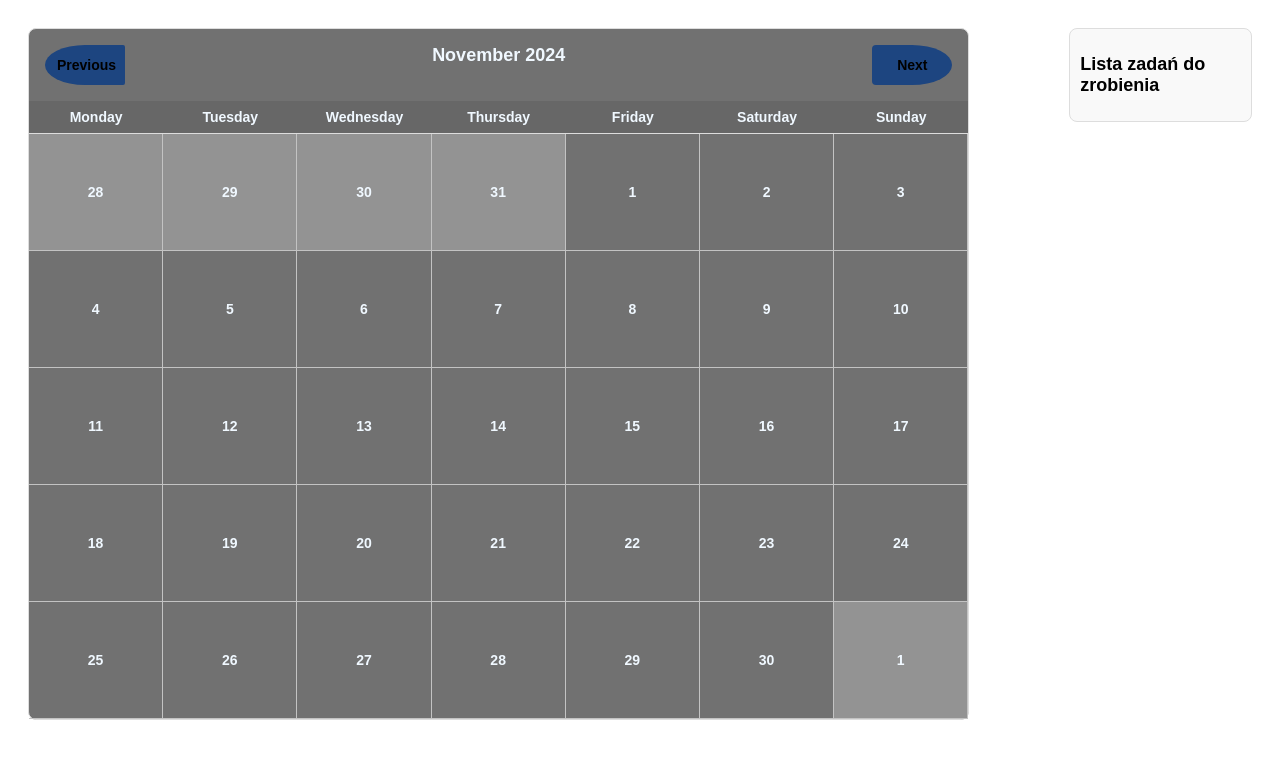
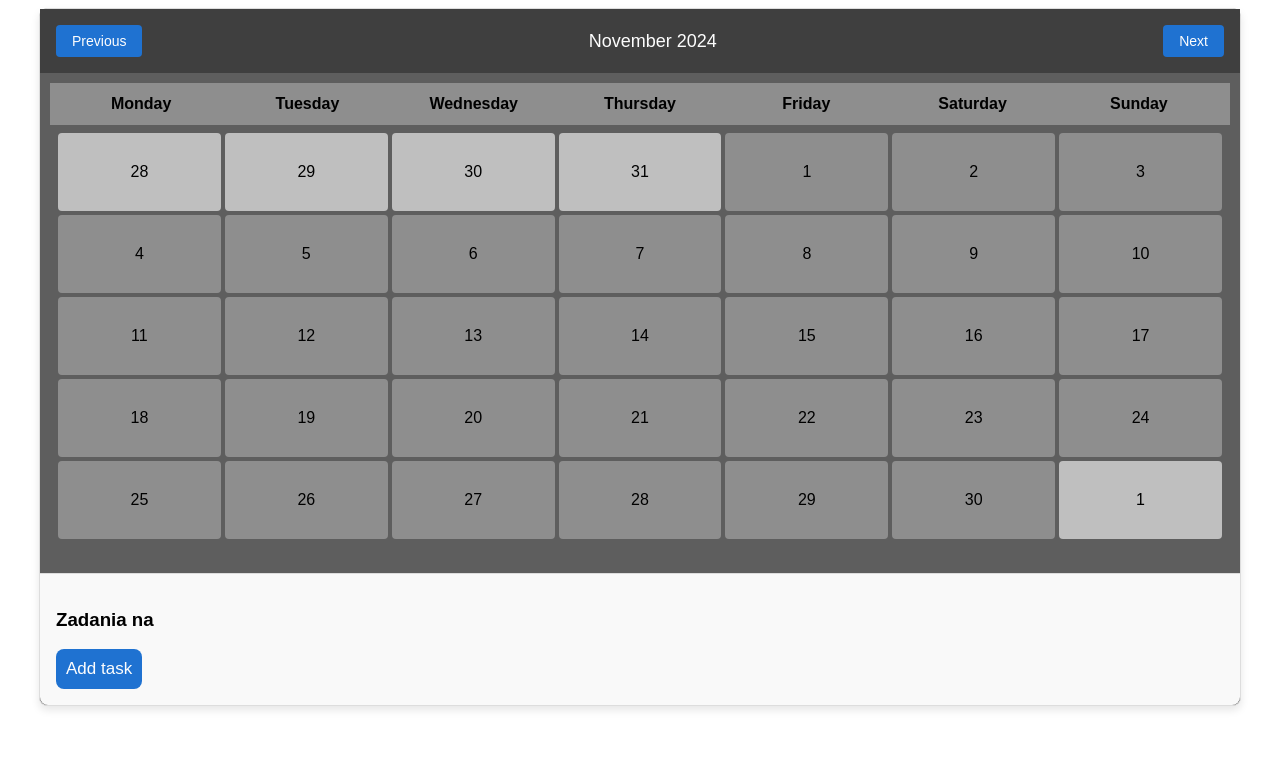
Before and after one commit to CzaroAmaro/to-do-calendar-angular, an Angular app: page / in a window 1280 px wide. Shown: the top 758 px of the page. Built offline with nearby package versions, Linux system fonts and the light colour scheme.

Commit message:
tasks under calendar

```diff
--- a/src/app/calendar/calendar.component.css
+++ b/src/app/calendar/calendar.component.css
@@ -1,82 +1,88 @@
-.calendar-container {
-  display: flex;
-  justify-content: center;
-  padding: 20px;
-}
-
 .calendar {
-  background-color: #717171;
+  background-color: #5e5e5e;
   border: 1px solid #ddd;
-  width: 1100px;
-  color: aliceblue;
-  font-weight: bold;
   border-radius: 8px;
+  width: 100%;
+  max-width: 1200px;
+  margin: 0 auto;
+  box-shadow: 0 4px 8px rgba(0, 0, 0, 0.1);
 }
 
 .calendar-header {
   display: flex;
   justify-content: space-between;
-  text-align: center;
+  align-items: center;
+  background-color: #3f3f3f;
+  color: #fdfdfd;
   padding: 16px;
   font-size: 18px;
 }
 
-.previous-btn, .next-btn{
-  background-color: #1d4580;
+.calendar-header button {
+  background-color: #1f72d1;
+  color: #fdfdfd;
+  border: none;
+  padding: 8px 16px;
   border-radius: 4px;
-  border: none;
   font-size: 14px;
-  font-weight: 700;
-  padding: 12px;
-  transition: all 0.3s ease-in-out;
+  cursor: pointer;
+  transition: background-color 0.3s;
 }
 
-.previous-btn:hover, .next-btn:hover {
-  transform: scale(0.9);
-  background-color: #168acc;
-  cursor: pointer;
+.calendar-header button:hover {
+  background-color: #005cbf;
 }
 
-.calendar-weeks-table {
-  display: grid;
-  grid-template-columns: repeat(7, 1fr);
-  background-color: #676767;
-  text-align: center;
-  font-size: 14px;
+.calendar-body {
+  padding: 10px;
 }
 
-.calendar-weeks-table-cell {
-  padding: 8px;
-  border-bottom: 1px solid #ddd;
-}
-
-.calendar-table {
+.days-of-week {
   display: grid;
   grid-template-columns: repeat(7, 1fr);
   text-align: center;
+  font-weight: bold;
+  background-color: #8e8e8e;
+  padding: 8px;
 }
 
-.calendar-table-cell {
-  padding: 50px;
-  border-bottom: 1px solid #c3c3c3;
-  border-right: 1px solid #c3c3c3;
-  font-size: 14px;
+#weeks {
+  padding: 4px;
 }
 
-.calendar-table-cell:hover {
-  background-color: #7c7c7c;
+.days-of-month {
+  display: grid;
+  grid-template-columns: repeat(7, 1fr);
+  gap: 4px;
+  padding: 8px;
+}
+
+#days {
+  text-align: center;
+  padding: 30px;
+  background-color: #8e8e8e;
+  border-radius: 4px;
   cursor: pointer;
+  font-size: 16px;
+  transition: background-color 0.3s;
 }
-.calendar-table-cell.other-month {
-  background-color: #939393;
+
+#days:hover {
+  background-color: #b8b8b8;
 }
-.previous-btn{
-  border-bottom-left-radius: 100%;
-  border-top-left-radius:  100%;
-  width: 80px;
+
+#days.selected {
+  background-color: #1f72d1;
+  color: white;
 }
-.next-btn{
-  border-bottom-right-radius: 50%;
-  border-top-right-radius:  50%;
-  width: 80px;
+#days.other-month{
+  background-color: #bfbfbf;
 }
+
+.task-list {
+  margin-top: 16px;
+  padding: 16px;
+  background-color: #f9f9f9;
+  border-top: 1px solid #ddd;
+  border-radius: 0 0 8px 8px;
+}
--- a/src/app/calendar/calendar.component.html
+++ b/src/app/calendar/calendar.component.html
@@ -1,22 +1,29 @@
-<div class="calendar-container">
-  <div class="calendar">
-    <div class="calendar-header">
-      <button class="previous-btn" (click)="previousMonth()">Previous</button>
-      <div>{{ firstDayOfMonth.toFormat('MMMM yyyy') }}</div>
-      <button class="next-btn" (click)="nextMonth()">Next</button>
+<div class="calendar">
+  <div class="calendar-header">
+    <button (click)="previousMonth()">Previous</button>
+    <span>{{ firstDayOfMonth.toFormat('MMMM yyyy') }}</span>
+    <button (click)="nextMonth()">Next</button>
+  </div>
+
+  <div class="calendar-body">
+    <div class="days-of-week">
+      <div id="weeks" *ngFor="let day of weekDays">{{ day }}</div>
     </div>
-
-    <div class="calendar-weeks-table">
-      <div class="calendar-weeks-table-cell" *ngFor="let day of weekDays">
-        {{ day }}
-      </div>
-    </div>
-
-    <div class="calendar-table">
-      <div class="calendar-table-cell" (click)="openDialog(day)" *ngFor="let day of daysOfMonth" [ngClass]="{'other-month': !isCurrentMonth(day)}">
+    <div class="days-of-month">
+      <div id="days"
+           *ngFor="let day of daysOfMonth"
+           [class.selected]="selectedDate?.hasSame(day, 'day')"
+           (click)="selectDay(day)"
+            [ngClass]="{'other-month': !currentMonth(day)}">
         {{ day.day }}
       </div>
     </div>
   </div>
-  <app-task-list [tasks]="tasks"></app-task-list>
+
+  <!-- Task list -->
+  <div class="task-list">
+    <app-task-list [tasks]="tasks" [selectedDate]="selectedDate"
+                   (taskAdded)="addTaskToSelectedDay($event)">
+    </app-task-list>
+  </div>
 </div>
--- a/src/app/calendar/calendar.component.ts
+++ b/src/app/calendar/calendar.component.ts
@@ -1,29 +1,30 @@
 import { Component } from '@angular/core';
 import { DateTime } from 'luxon';
+import { MatDialog } from '@angular/material/dialog';
+import { TaskFormComponent } from '../task-form/task-form.component';
+import { TaskListComponent } from '../task-list/task-list.component';
 import { CommonModule } from '@angular/common';
-import {MatDialog} from '@angular/material/dialog';
-import {TaskFormComponent} from '../task-form/task-form.component';
-import {TaskListComponent} from '../task-list/task-list.component';
 
 @Component({
   selector: 'app-calendar',
   templateUrl: './calendar.component.html',
   styleUrls: ['./calendar.component.css'],
   standalone: true,
-  imports: [CommonModule,TaskFormComponent,TaskListComponent]
+  imports: [CommonModule, TaskFormComponent, TaskListComponent]
 })
 export class CalendarComponent {
   today: DateTime = DateTime.local();
   firstDayOfMonth: DateTime = this.today.startOf('month');
   weekDays: string[] = ['Monday', 'Tuesday', 'Wednesday', 'Thursday', 'Friday', 'Saturday', 'Sunday'];
   daysOfMonth: DateTime[] = [];
-  tasks: { date: Date, task: string }[] = []; // Tablica przechowująca zadania
+  selectedDate: DateTime | null = null;
+  tasks: { date: Date, task: string }[] = [];  // Przechowujemy wszystkie zadania
 
   constructor(public dialog: MatDialog) {
     this.generateDaysOfMonth();
   }
 
-  //Generowanie kalendarza
+  // Generowanie dni w miesiącu
   generateDaysOfMonth() {
     this.daysOfMonth = [];
     let start = this.firstDayOfMonth.startOf('week');
@@ -35,37 +36,57 @@ export class CalendarComponent {
       current = current.plus({ days: 1 });
     }
   }
-  //Zmiana koloru dni nastepnego miesiaca
+
+  // Wybór dnia i ustawienie na nim zadań
+  selectDay(day: DateTime) {
+    this.selectedDate = day;
+  }
+
+  // Dodawanie zadania do wybranego dnia
+  addTaskToSelectedDay(task: { date: Date, task: string }) {
+    if (this.selectedDate) {
+      this.tasks.push({
+        date: this.selectedDate.toJSDate(),  // Konwertujemy DateTime na Date
+        task: task.task
+      });
+    }
+  }
+
+  // Otwarcie formularza do dodania zadania
+  openDialog(): void {
+    if (this.selectedDate) {
+      const dialogRef = this.dialog.open(TaskFormComponent, {
+        data: {
+          selectedDate: this.selectedDate.toJSDate()  // Konwertujemy DateTime na Date
+        }
+      });
+
+      dialogRef.afterClosed().subscribe(result => {
+        if (result) {
+          this.addTaskToSelectedDay(result);
+        }
+      });
+    }
+  }
+
+  // Sprawdzanie, czy dany dzień jest w tym miesiącu
   isCurrentMonth(date: DateTime): boolean {
     return date.hasSame(this.firstDayOfMonth, 'month');
   }
 
-  //Poprzedni miesiac
-  previousMonth(){
+  // Przechodzenie do poprzedniego miesiąca
+  previousMonth() {
     this.firstDayOfMonth = this.firstDayOfMonth.minus({ months: 1 });
     this.generateDaysOfMonth();
   }
 
-  //Nastepny miesiac
-  nextMonth(){
+  // Przechodzenie do następnego miesiąca
+  nextMonth() {
     this.firstDayOfMonth = this.firstDayOfMonth.plus({ months: 1 });
     this.generateDaysOfMonth();
   }
 
-  //Otwieranie dialogu
-  openDialog(day: DateTime): void {
-    console.log('Opening dialog for day:', day.toString());
-
-    const dialogRef = this.dialog.open(TaskFormComponent, {
-      data: {
-        selectedDate: day.toJSDate()
-      }
-    });
-    dialogRef.afterClosed().subscribe(result => {
-      if (result) {
-        this.tasks.push(result);
-        console.log('Task added:', result);
-      }
-    });
+  currentMonth(date: DateTime):boolean {
+    return date.hasSame(this.firstDayOfMonth, 'month');
   }
 }
--- a/src/app/task-form/task-form.component.ts
+++ b/src/app/task-form/task-form.component.ts
@@ -30,7 +30,10 @@ export class TaskFormComponent implements OnInit{
 
   ngOnInit() {
     this.taskForm = new FormGroup({
-      task: new FormControl('', [Validators.required, Validators.minLength(5), Validators.maxLength(40)]),
+      task: new FormControl('', [
+        Validators.required,
+        Validators.minLength(5),
+        Validators.maxLength(40)]),
     })
   }
 
--- a/src/app/task-list/task-list.component.css
+++ b/src/app/task-list/task-list.component.css
@@ -1,33 +1,19 @@
-.task-list {
-  margin-left: 100px;
+#add-btn{
+  background-color: #1f72d1;
+  color: #fdfdfd;
+  border-radius: 8px;
+  cursor: pointer;
+  border: none;
+  font-size: 17px;
   padding: 10px;
-  max-width: 600px;
-  background-color: #f9f9f9;
-  border: 1px solid #ddd;
-  border-radius: 8px;
+  transition: background-color 0.3s
 }
 
-h2{
-  font-size: 18px;
+#add-btn:hover{
+  background-color: #005cbf;
 }
 
-.task-list div {
-  display: flex;
-  justify-content: space-between;
-  align-items: center;
-  padding: 10px;
-  margin-bottom: 5px;
-  border-bottom: 1px solid #eee;
-}
-
-.task-list p {
-  margin: 0;
-  font-size: 16px;
-  color: #333;
-}
-
-/* Style for the "Remove" button */
-.task-list button {
+#delete-btn {
   padding: 5px 10px;
   margin-left: 5px;
   font-size: 14px;
@@ -38,7 +24,6 @@ h2{
   cursor: pointer;
 }
 
-/* Hover effect for the "Remove" button */
-.task-list button:hover {
+#delete-btn:hover {
   background-color: #c82333;
 }
--- a/src/app/task-list/task-list.component.html
+++ b/src/app/task-list/task-list.component.html
@@ -1,9 +1,12 @@
+<div class="task-list-container">
+  <h3>Zadania na {{ selectedDate?.toFormat('dd MMMM yyyy') }}</h3>
 
-<div class="task-list">
-  <h2>Lista zadań do zrobienia</h2>
-  <div *ngFor="let task of tasks; let i = index">
-    <p>{{ task.date | date:'shortDate' }}: {{ task.task }}</p>
-    <button (click)="removeTask(i)">Usuń</button>
-    <img err src="">
-  </div>
+  <ul>
+    <li *ngFor="let task of filteredTasks; let i = index">
+      {{ task.task }}
+      <button id="delete-btn" (click)="removeTask(i)">Delete</button>
+    </li>
+  </ul>
+
+  <button id="add-btn" (click)="openDialog()">Add task</button>
 </div>
--- a/src/app/task-list/task-list.component.ts
+++ b/src/app/task-list/task-list.component.ts
@@ -1,19 +1,49 @@
-import {Component, Input, Output} from '@angular/core';
-import { CommonModule} from '@angular/common';
+import { Component, Input, Output, EventEmitter } from '@angular/core';
+import { CommonModule } from '@angular/common';
+import { MatDialog } from '@angular/material/dialog';
+import { TaskFormComponent } from '../task-form/task-form.component';
+import {DateTime} from 'luxon';
 
 @Component({
   selector: 'app-task-list',
   standalone: true,
   imports: [CommonModule],
   templateUrl: './task-list.component.html',
-  styleUrl: './task-list.component.css'
+  styleUrls: ['./task-list.component.css']
 })
 export class TaskListComponent {
   @Input() tasks: { date: Date, task: string }[] = [];
+  @Input() selectedDate: DateTime | null = null;
+  @Output() taskAdded = new EventEmitter<{ date: Date, task: string }>();
 
-  removeTask(index: number){
+  // Filtrowanie zadań na podstawie wybranego dnia
+  get filteredTasks() {
+    return this.tasks.filter(task =>
+      new Date(task.date).toDateString() === new Date(this.selectedDate?.toJSDate() || '').toDateString()
+    );
+  }
+
+  constructor(public dialog: MatDialog) {
+
+  }
+
+  // Otwarcie formularza do dodania zadania
+  openDialog(): void {
+    if (this.selectedDate) {
+      const dialogRef = this.dialog.open(TaskFormComponent, {
+        data: { selectedDate: this.selectedDate.toJSDate() }
+      });
+
+      dialogRef.afterClosed().subscribe(result => {
+        if (result) {
+          this.taskAdded.emit(result);
+        }
+      });
+    }
+  }
+
+  // Usuwanie zadania
+  removeTask(index: number) {
     this.tasks.splice(index, 1);
   }
-
-
 }
```
